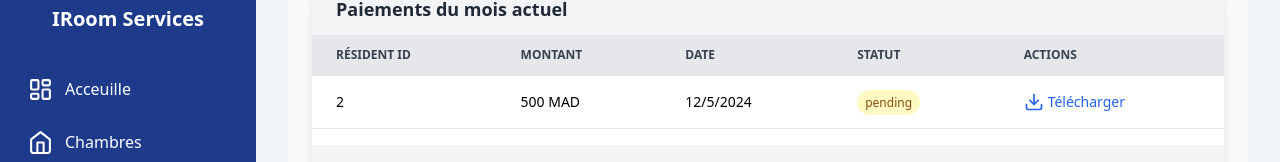
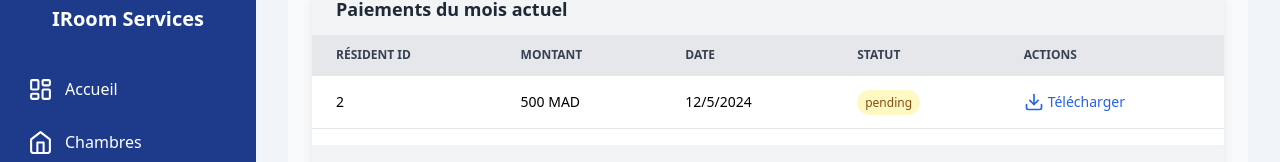
Before and after one commit to ChichigamiKun/JeeAppRoomManag, a React (Vite) app: page /payments in a window 1280 px wide. Shown: the part 129-291 px from the top of the page. Built offline with nearby package versions, Linux system fonts and the light colour scheme.

Commit message:
version 1.3.1

```diff
--- a/src/App.tsx
+++ b/src/App.tsx
@@ -35,7 +35,7 @@ function App() {
                       <Route path="/maintenance" element={<MaintenancePage />} />
                       <Route path="/tickets" element={<TicketsPage />} />
                       <Route path="/incident" element={<IncidentPage />} />
-                      <Route path="/acceuille" element={<TableauDeBord />} />
+                      <Route path="/accueil" element={<TableauDeBord />} />
                       <Route path="/contact" element={<ContactPage />} />
                       <Route path="/profile" element={<ProfilePage />} />
                       <Route path="/statistique" element={<Statistics />} />
--- a/src/components/Sidebar.tsx
+++ b/src/components/Sidebar.tsx
@@ -4,7 +4,7 @@ import { Link, useLocation } from 'react-router-dom';
 
 
 const menuItems = [
-  { icon: LayoutDashboard, label: 'Acceuille', path: '/acceuille' },
+  { icon: LayoutDashboard, label: 'Accueil', path: '/accueil' },
   { icon: Home, label: 'Chambres', path: '/Room' },
   { icon: Users, label: 'Résidents', path: '/residents' },
   { icon: CreditCard, label: 'Historique Paiements', path: '/payments' },
```
